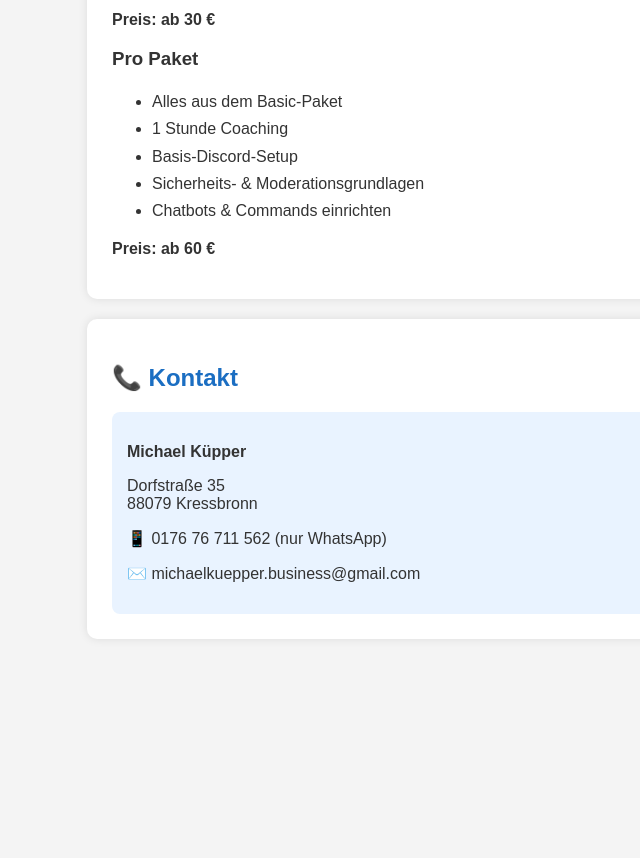
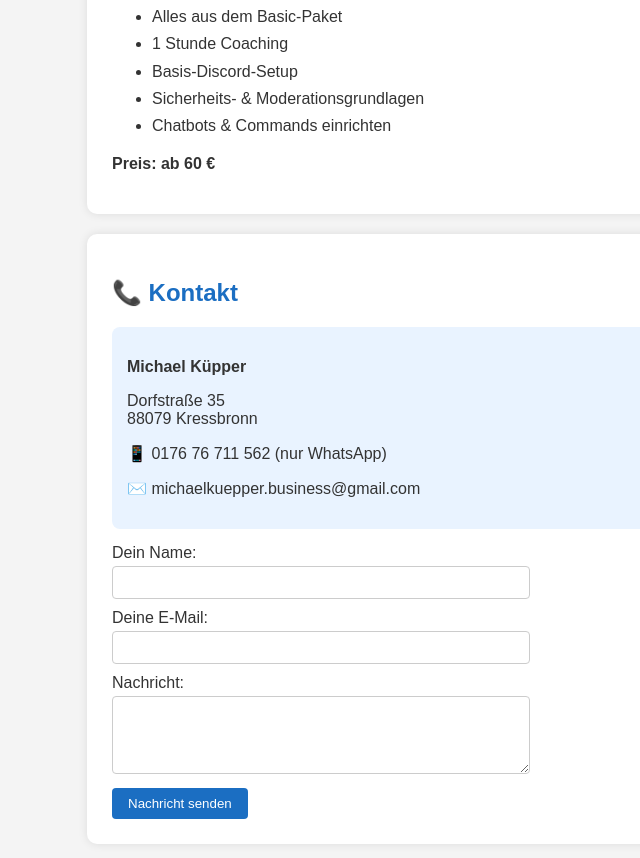
Before and after one commit to michael-kuepper/michael-kuepper-landingpage, a plain HTML site: page index.html in a window 1280 px wide. Shown: the part 1386-2244 px from the top of the page, without its empty margins (103-743 px from the left). Before the commit the page ends 2045 px from the top, so only its background shows below. Drawn offline with Linux system fonts and the light colour scheme.

Commit message:
Update index.html

```diff
--- a/index.html
+++ b/index.html
@@ -6,18 +6,22 @@
 <title>Michael Küpper – Technikhilfe & Streaming-Support</title>
 <style>
     body { font-family: Arial, sans-serif; margin: 0; padding: 0; background: #f4f4f4; color: #333; }
-    header { background: #1b6ec2; color: white; padding: 30px; text-align: center; }
+    header { background: #e0e0e0; color: #1b6ec2; padding: 25px; text-align: center; }
     section { background: white; padding: 25px; margin: 20px auto; max-width: 850px; border-radius: 10px; box-shadow: 0 0 10px rgba(0,0,0,0.1); }
     h2 { color: #1b6ec2; }
     ul { line-height: 1.7; }
     .contact-box { background: #e9f3ff; padding: 15px; border-radius: 8px; margin-top: 20px; }
     .price { font-weight: bold; margin-top: 10px; }
+    .contact-form { margin-top: 15px; text-align: left; }
+    .contact-form input, .contact-form textarea { width: 100%; max-width: 400px; padding: 8px; margin-top: 4px; margin-bottom: 10px; border-radius: 4px; border: 1px solid #ccc; }
+    .contact-form button { padding: 8px 16px; border-radius: 4px; border: none; background:#1b6ec2; color:white; cursor:pointer; }
+    .contact-form button:hover { opacity: 0.9; }
 </style>
 </head>
 <body>
 
 <header>
-    <img src="logo.png" alt="Logo" style="max-width:360px; display:block; margin:0 auto 15px;" />
+    <img src="logo.png" alt="Logo" style="max-width:260px; display:block; margin:0 auto 5px;" />
     <h1>Michael Küpper</h1>
     <p>Technikhilfe · Smartphone · PC · Streaming (Twitch/OBS/Discord)</p>
 </header>
@@ -77,6 +81,12 @@
         <p>📱 0176 76 711 562 (nur WhatsApp)</p>
         <p>✉️ michaelkuepper.business@gmail.com</p>
     </div>
+    <form class="contact-form" action="mailto:michaelkuepper.business@gmail.com" method="post" enctype="text/plain">
+        <label>Dein Name:<br><input type="text" name="name" required></label><br>
+        <label>Deine E-Mail:<br><input type="email" name="email" required></label><br>
+        <label>Nachricht:<br><textarea name="message" rows="4" required></textarea></label><br>
+        <button type="submit">Nachricht senden</button>
+    </form>
 </section>
 
 </body>
```
